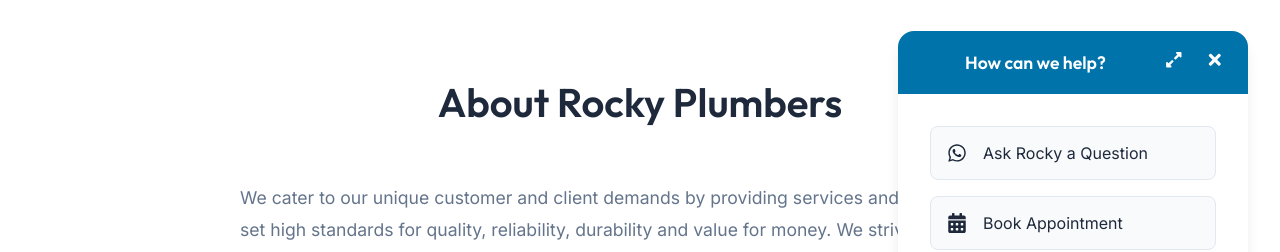
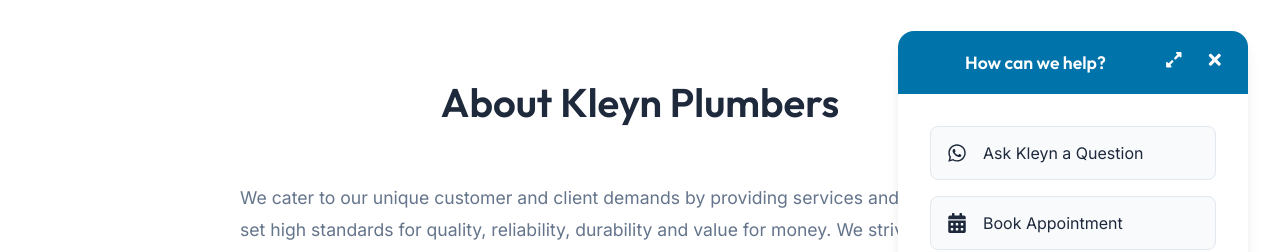
Before and after one commit to DanielleLensly/kleyn-plumbers, a React (Vite) app: page / in a window 1280 px wide. Both pictures are taken after a click on the element 1218 px from the left and 738 px from the top of the page. Shown: the part 486-738 px from the top of the page. Built offline with nearby package versions, Linux system fonts and the light colour scheme.

Commit message:
Rename project to Kleyn Plumbers and update branding

```diff
--- a/cloudflare-worker/worker.js
+++ b/cloudflare-worker/worker.js
@@ -1,4 +1,4 @@
-// Cloudflare Worker — OpenAI Proxy for Rocky Chat
+// Cloudflare Worker — OpenAI Proxy for Kleyn Chat
 // Deploy this at: https://dash.cloudflare.com → Workers & Pages → Create Worker
 // Then add secret: wrangler secret put OPENAI_API_KEY
 
--- a/index.html
+++ b/index.html
@@ -3,7 +3,7 @@
   <head>
     <meta charset="UTF-8" />
     <meta name="viewport" content="width=device-width, initial-scale=1.0" />
-    <title>rocky-react</title>
+    <title>Kleyn plumbers</title>
     <link rel="icon" type="image/png" href="/favicon.png" />
   </head>
   <body>
--- a/package.json
+++ b/package.json
@@ -1,5 +1,5 @@
 {
-  "name": "rocky-react",
+  "name": "kleyn-plumbers",
   "private": true,
   "version": "0.0.0",
   "type": "module",
--- a/src/components/About.jsx
+++ b/src/components/About.jsx
@@ -6,7 +6,7 @@
     <section id="about" className="about-section">
       <div className="container">
         <div className="about-content">
-          <h2 className="section-title">About Rocky Plumbers</h2>
+          <h2 className="section-title">About Kleyn Plumbers</h2>
           <div className="about-text">
             <p>We cater to our unique customer and client demands by providing services and products that set high standards for quality, reliability, durability and value for money. We strive to be the best in every aspect of our business, by fostering a culture of trust, responsibility, high expectations and open communication with our customers, clients and suppliers.</p>
             <p>We understand the value and importance of the process of continual improvement. By frequently setting and reviewing goals and objectives throughout our business operations, we achieve building and construction outcomes that regularly exceed our customer's requirements and expectations.</p>
--- a/src/components/ChatWidget.jsx
+++ b/src/components/ChatWidget.jsx
@@ -4,7 +4,7 @@
 const WHATSAPP_URL = 'https://wa.me/27631510081';
 import './ChatWidget.css';
 
-const SYSTEM_PROMPT = `You are Rocky, a friendly and knowledgeable assistant for Kleyn Plumbers.
+const SYSTEM_PROMPT = `You are Kleyn, a friendly and knowledgeable assistant for Kleyn Plumbers.
 Help customers with plumbing questions, advice, and appointment bookings.
 Keep responses concise and helpful. If someone wants to book, let them know they can use the "Book Appointment" button.`;
 
@@ -107,7 +107,7 @@
               <div className="selection-options">
                 <button className="selection-btn" onClick={() => setView('chat')}>
                   <FaWhatsapp className="icon" />
-                  Ask Rocky a Question
+                  Ask Kleyn a Question
                 </button>
                 <button className="selection-btn" onClick={() => { onOpenBooking(); setIsOpen(false); }}>
                   <FaCalendarAlt className="icon" />
@@ -127,7 +127,7 @@
                 ))}
                 {isLoading && (
                   <div className="message bot-message typing-indicator">
-                    Rocky is typing<span>.</span><span>.</span><span>.</span>
+                    Kleyn is typing<span>.</span><span>.</span><span>.</span>
                   </div>
                 )}
                 <div ref={messagesEndRef} />
@@ -137,7 +137,7 @@
                   <FaCalendarAlt /> Book Appointment
                 </button>
                 <a className="quick-action-btn whatsapp" href={WHATSAPP_URL} target="_blank" rel="noopener noreferrer">
-                  <FaWhatsapp /> Contact Rocky
+                  <FaWhatsapp /> Contact Kleyn
                 </a>
               </div>
               <form className="chat-input-area" onSubmit={sendMessage}>
```
Also changed, not shown: 1 other file (tests, documents, lock files or other folders).
